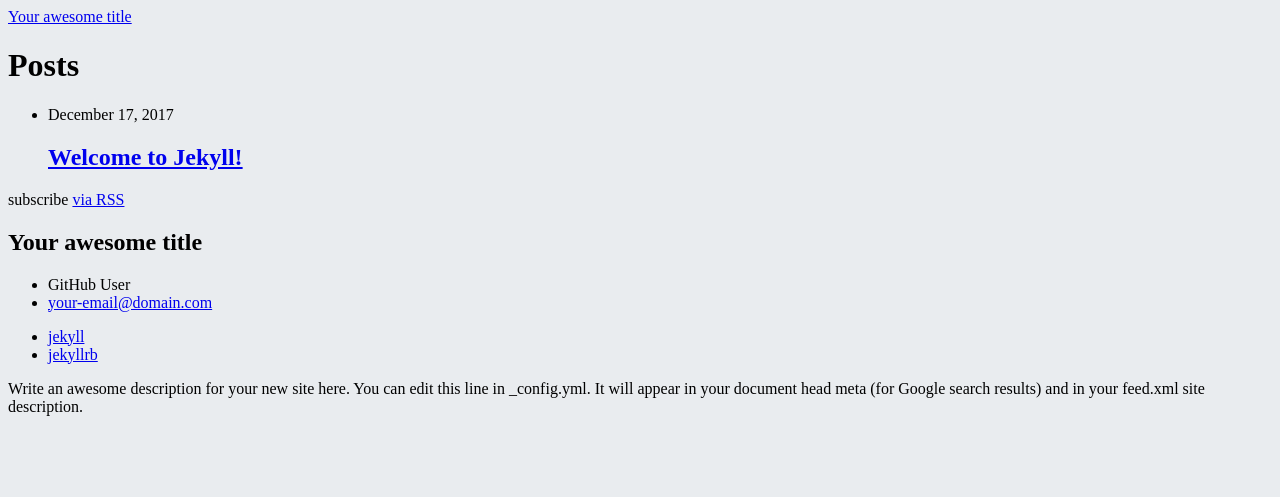
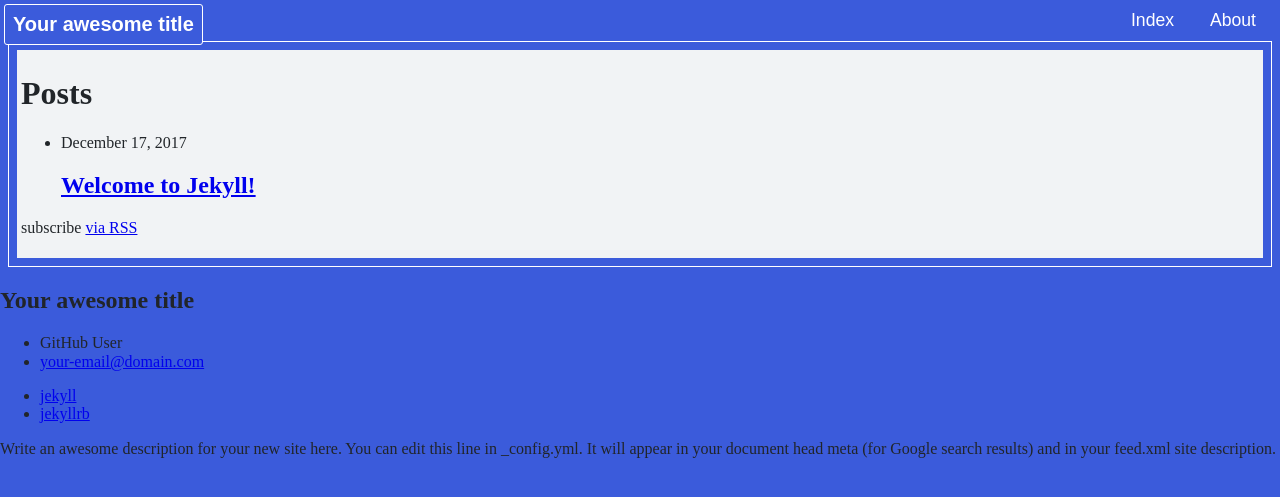
Before and after one commit to iliu-net/jekyll-theme-xyzzy, a Jekyll site: the page built from index.md, in a window 1280 px wide. Shown: the top 497 px of the page. Built offline with Jekyll 4.4.1, drawn with Linux system fonts in a browser that asks for light colours.

Commit message:
Add styling to header

```diff
--- a/_includes/head.html
+++ b/_includes/head.html
@@ -2,6 +2,9 @@
     <meta charset="utf-8">
     <meta http-equiv="X-UA-Compatible" content="IE=edge">
     <meta name="viewport" content="width=device-width, initial-scale=1">
+    <link
+      rel="stylesheet"
+      href="https://cdnjs.cloudflare.com/ajax/libs/normalize/7.0.0/normalize.min.css">
     <link rel="stylesheet" href="{{ "/assets/styles.css" | relative_url }}">
     <link
       rel="alternate"
@@ -12,7 +15,7 @@
     <script>
       WebFont.load({
         google: {
-          families: ['Roboto Slab:300,700', 'Monda:700']
+          families: ['Roboto Slab:300,700', 'Monda:400,700']
         }
       });
     </script>
--- a/_includes/header.html
+++ b/_includes/header.html
@@ -1,18 +1,21 @@
-<header role="banner">
+<header id="header" role="banner">
 
   <a class="site-title" href="{{ "/" | relative_url }}">{{ site.title | escape }}</a>
 
-  {% assign default_paths = site.pages | map: "path" %}
-  {% assign page_paths = site.header_pages | default: default_paths %}
-  {% if page_paths %}
-    <nav>
+  <nav id="nav">
+    <a class="page-link" href="{{ "/" | relative_url }}">Index</a>
+    {% assign default_paths = site.pages | map: "path" %}
+    {% assign page_paths = site.header_pages | default: default_paths %}
+    {% if page_paths %}
       {% for path in page_paths %}
         {% assign my_page = site.pages | where: 'path', path | first %}
         {% if my_page.title %}
-          <a href="{{ my_page.url | relative_url }}">{{ my_page.title | escape }}</a>
+          <a class="page-link" href="{{ my_page.url | relative_url }}">
+            {{ my_page.title | escape }}
+          </a>
         {% endif %}
       {% endfor %}
-    </nav>
-  {% endif %}
+    {% endif %}
+  </nav>
 
 </header>
--- a/_layouts/default.html
+++ b/_layouts/default.html
@@ -7,8 +7,10 @@
 
     {% include header.html %}
 
-    <main role="main">
-      {{ content }}
+    <main id="main" role="main">
+      <div class="main-wrapper">
+        {{ content }}
+      </div>
     </main>
 
     {% include footer.html %}
--- a/_sass/xyzzy.scss
+++ b/_sass/xyzzy.scss
@@ -1 +1,3 @@
-@import 'xyzzy/base';
+@import
+  'xyzzy/base',
+  'xyzzy/layout';
--- a/_sass/xyzzy/_base.scss
+++ b/_sass/xyzzy/_base.scss
@@ -1,3 +1,7 @@
+html {
+  color: #212529;
+}
+
 html.wf-active {
   font-family: 'Roboto Slab', serif;
   font-weight: 300;
@@ -9,5 +13,5 @@ html.wf-active {
 }
 
 body {
-  background: #e9ecef;
+  background: #3b5bdb;
 }
--- /dev/null
+++ b/_sass/xyzzy/_layout.scss
@@ -0,0 +1,50 @@
+#header {
+  align-items: center;
+  display: flex;
+  justify-content: space-between;
+  padding: .25rem;
+  position: relative;
+}
+
+#nav {
+  padding: .25rem;
+}
+
+#main {
+  border: 1px solid #FFF;
+  margin: 0 .5rem;
+}
+
+.main-wrapper {
+  background: #f1f3f5;
+  margin: .5rem;
+  padding: .25rem;
+}
+
+.site-title {
+  background: #3b5bdb;
+  border: 1px solid #FFF;
+  border-radius: 3px;
+  color: #FFF;
+  display: inline-block;
+  font-family: 'Monda', sans-serif;
+  font-size: 1.25em;
+  font-weight: 700;
+  margin-bottom: -(.5rem);
+  padding: .5rem;
+  text-decoration: none;
+}
+
+.page-link {
+  color: #FFF;
+  font-family: 'Monda', sans-serif;
+  font-size: 1.1em;
+  font-weight: 400;
+  margin: 0 .5rem;
+  padding: .5rem;
+  text-decoration: none;
+
+  &:active, &:hover {
+    text-decoration: underline;
+  }
+}
```
Also changed, not shown: about.md (added, +5 -0 lines).
